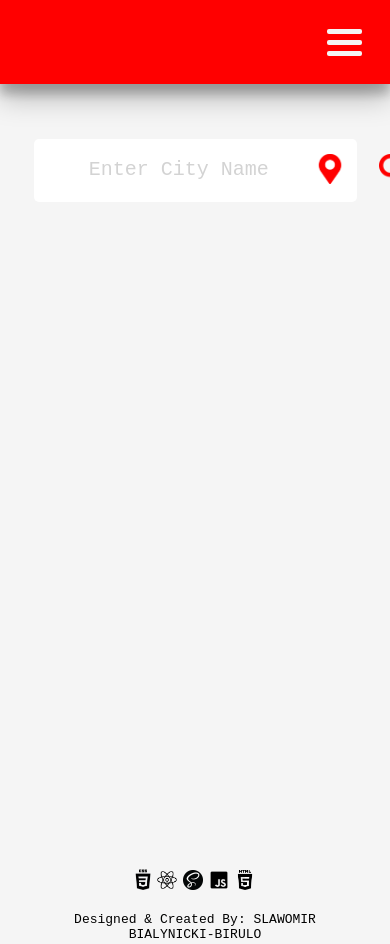
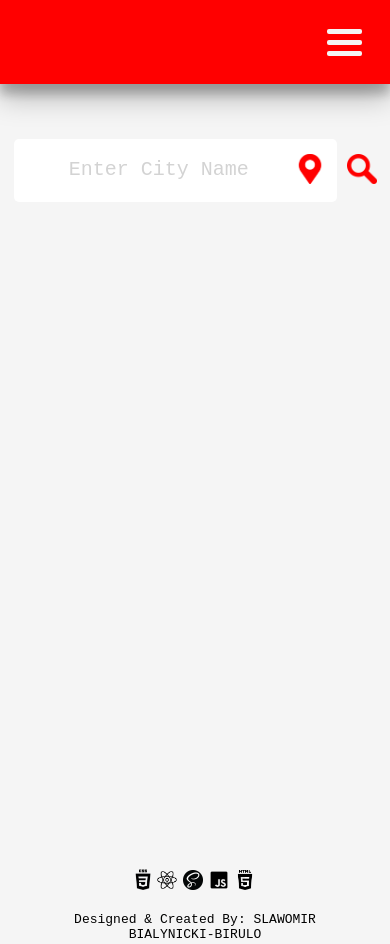
Before and after one commit to sajsdob/portfolio, a React (Create React App) app: page /Weatherapp in a window 390 px wide. Built offline with nearby package versions, Linux system fonts and the light colour scheme; a web font is replaced by a local one.

Commit message:
search icon move

```diff
--- a/src/components/Skaterreveal/Skaterreveal.scss
+++ b/src/components/Skaterreveal/Skaterreveal.scss
@@ -45,7 +45,7 @@ main {
     height: 30px;
     width: 30px;
     position: absolute;
-    right: -52px;
+    right: -40px;
     padding-top: 2px;
     &:hover {
       cursor: pointer;
@@ -127,6 +127,8 @@ main {
 @media only screen and (max-width: 960px) {
   .search-box {
     width: 95%;
+    position: relative;
+    right: 20px;
   }
   .storeButton {
     margin: 10px;
@@ -142,6 +144,16 @@ main {
     font-size: 90px;
     font-weight: 900;
     text-align: center;
+  }
+  #search {
+    display: inline-block;
+    height: 30px;
+    width: 30px;
+    position: absolute;
+    padding-top: 2px;
+    &:hover {
+      cursor: pointer;
+    }
   }
   #sperm {
     width: 80vw;
--- a/src/components/Weatherapp/Weatherapp.js
+++ b/src/components/Weatherapp/Weatherapp.js
@@ -128,9 +128,9 @@ function Weatherapp() {
                         <div className="weather-box">
                             <div className="temp">
                                 {Math.round(weatherinfo.main.temp)}°c
-
                             </div>
-                            <div className="weather">{weatherinfo.weather[0].main}</div>
+                            <h2>Feels Like:  {Math.round(weatherinfo.main.feels_like)} °c</h2>
+                            <div className="weather">{weatherinfo.weather[0].main} / {weatherinfo.weather[0].description}</div>
                         </div>
                     </div>
                 ) : ('')}
```
